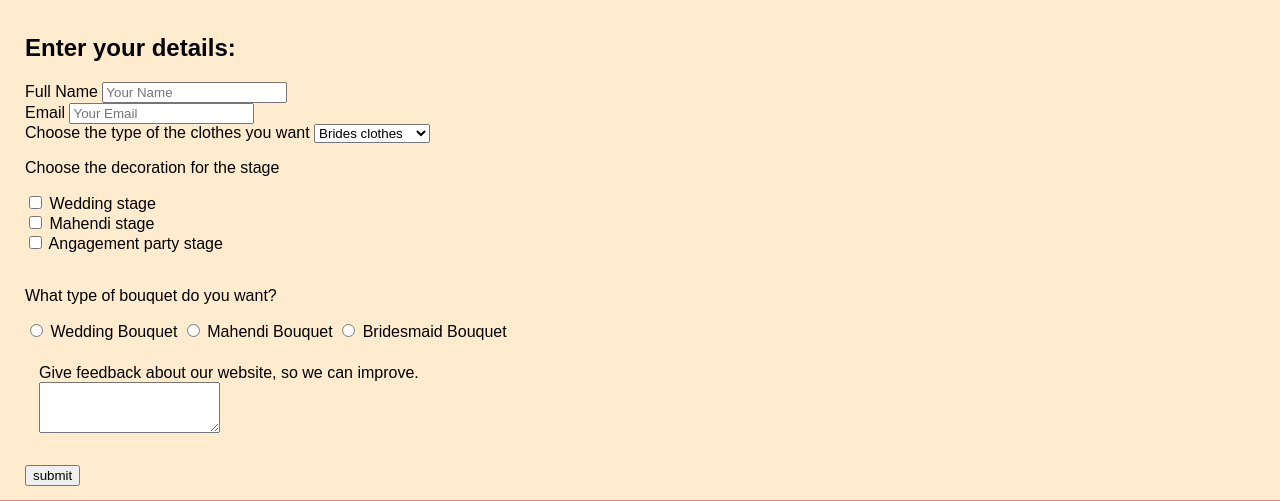
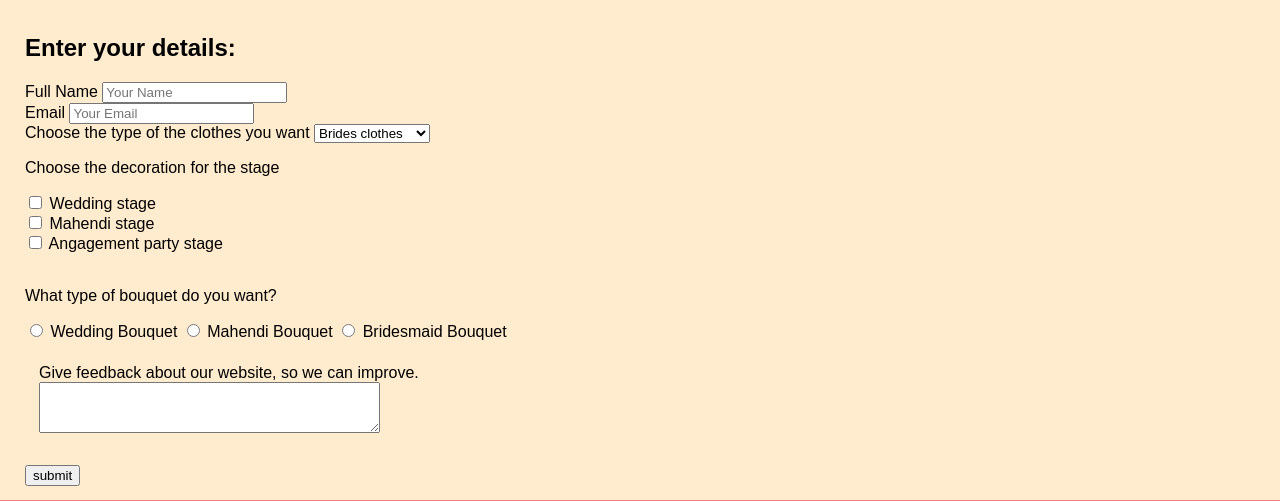
Before and after one commit to Sultana-akther20/first-project, a plain HTML site: page form.html in a window 1280 px wide. Shown: the part 173-674 px from the top of the page. Drawn offline with Linux system fonts and the light colour scheme.

Commit message:
Add cols on textarea instead of col and delate closing body tag because there are two closing body tags

```diff
--- a/form.html
+++ b/form.html
@@ -78,7 +78,7 @@
       <fieldset>
          <label for="feedback">Give feedback about our website, so we can improve.</label>
          <br>
-         <textarea name="feedback" id="feedback" rows="3" col="40"></textarea>
+         <textarea name="feedback" id="feedback" rows="3" cols="40"></textarea>
       </fieldset>
       <br>
       <!--this is submit button-->
@@ -103,7 +103,7 @@
    </footer>
    <!--this is the script link I used from Font Awesome Kit-->
    <script src="https://kit.fontawesome.com/0e921207fe.js" crossorigin="anonymous"></script>
-</body>
+
 </body>
 
 </html>
```
